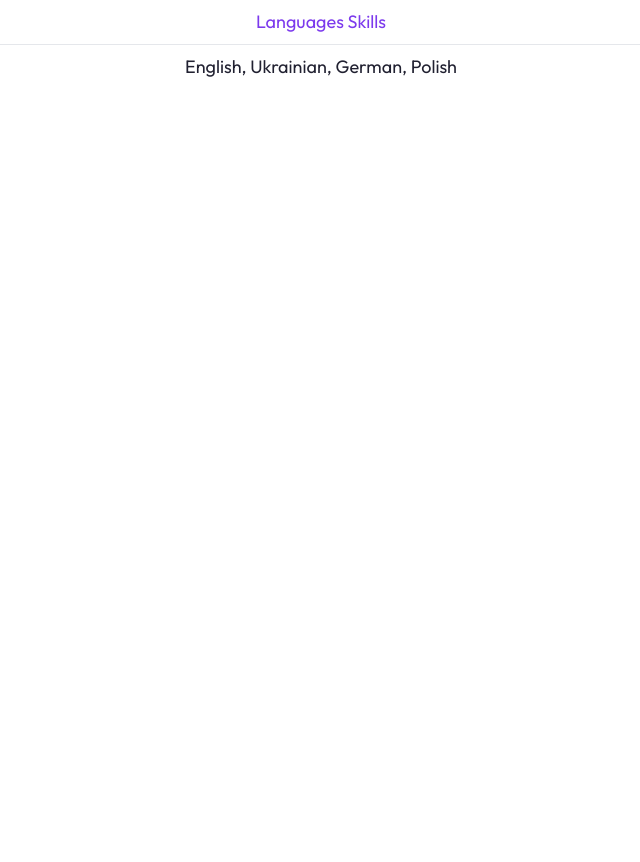
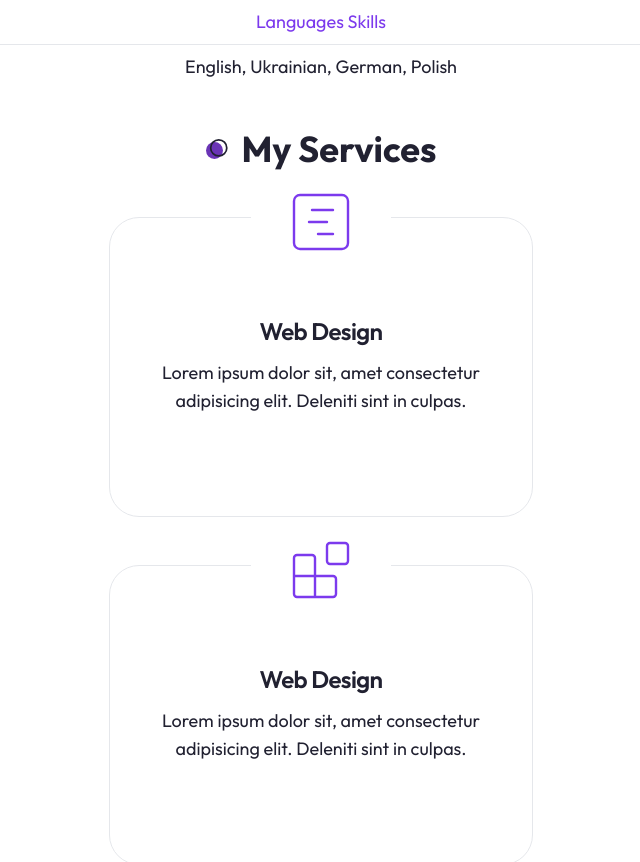
Before and after one commit to volodymyrfilon/portfolio-website, a Next.js app: page / in a window 1280 px wide. Shown: the part 1460-2322 px from the top of the page, without its empty margins (319-959 px from the left). Built offline with nearby package versions, Linux system fonts and the light colour scheme.

Commit message:
feat: services section

```diff
--- a/app/globals.css
+++ b/app/globals.css
@@ -45,8 +45,7 @@
 		--secondary-foreground: 300 0% 100%
 		--tertiary: 237 22% 20%
 		--muted: 215 27.9% 16.9%;
-		/* --muted-foreground: 217.9 10.6% 64.9%; */
-		--muted-foreground: 237 13% 63%;
+		--muted-foreground: 217.9 10.6% 64.9%;
 		--accent: 215 27.9% 16.9%;
 		/* --accent-foreground: 210 20% 98%; */
 		--accent-foreground: 300 0% 100%
--- a/app/page.jsx
+++ b/app/page.jsx
@@ -1,11 +1,13 @@
 import About from '@/components/About'
 import Hero from '@/components/Hero'
+import Services from '@/components/Services'
 
 export default function Home() {
 	return (
 		<main>
 			<Hero />
 			<About />
+			<Services />
 		</main>
 	)
 }
--- /dev/null
+++ b/components/Services.jsx
@@ -0,0 +1,64 @@
+import { Blocks, GanttChartSquare, Gem } from 'lucide-react'
+import {
+	Card,
+	CardContent,
+	CardDescription,
+	CardHeader,
+	CardTitle,
+} from './ui/card'
+
+const serviceData = [
+	{
+		icon: <GanttChartSquare size={72} strokeWidth={0.8} />,
+		title: 'Web Design',
+		description:
+			'Lorem ipsum dolor sit, amet consectetur adipisicing elit. Deleniti sint in culpas.',
+	},
+	{
+		icon: <Blocks size={72} strokeWidth={0.8} />,
+		title: 'Web Design',
+		description:
+			'Lorem ipsum dolor sit, amet consectetur adipisicing elit. Deleniti sint in culpas.',
+	},
+	{
+		icon: <Gem size={72} strokeWidth={0.8} />,
+		title: 'Web Design',
+		description:
+			'Lorem ipsum dolor sit, amet consectetur adipisicing elit. Deleniti sint in culpas.',
+	},
+]
+
+const Services = () => {
+	return (
+		<section className='mb-12 xl:mb-36'>
+			<div className='container mx-auto'>
+				<h2 className='section-title mb-12 xl:mb-24 text-center mx-auto'>
+					My Services
+				</h2>
+				{/* grid items */}
+				<div className='grid xl:grid-cols-3 justify-center gap-y-12 xl:gap-y-24 xl:gap-x-8'>
+					{serviceData.map((item, index) => (
+						<Card
+							className='w-full max-w-[424px] h-[300px] flex flex-col pt-16 pb-10 justify-center items-center relative'
+							key={index}
+						>
+							<CardHeader className='text-primary absolute -top-[60px]'>
+								<div className='w-[140px] h-[80px] bg-white dark:bg-background flex justify-center items-center'>
+									{item.icon}
+								</div>
+							</CardHeader>
+							<CardContent className='text-center'>
+								<CardTitle className='mb-4'>{item.title}</CardTitle>
+								<CardDescription className='text-lg'>
+									{item.description}
+								</CardDescription>
+							</CardContent>
+						</Card>
+					))}
+				</div>
+			</div>
+		</section>
+	)
+}
+
+export default Services
--- a/components/ui/card.jsx
+++ b/components/ui/card.jsx
@@ -1,50 +1,61 @@
-import * as React from "react"
+import * as React from 'react'
 
-import { cn } from "@/lib/utils"
+import { cn } from '@/lib/utils'
 
 const Card = React.forwardRef(({ className, ...props }, ref) => (
 	<div
 		ref={ref}
-    className={cn("rounded-lg border bg-card text-card-foreground shadow-sm", className)}
-    {...props} />
+		className={cn(
+			'rounded-[30px] border bg-background text-card-foreground',
+			className
+		)}
+		{...props}
+	/>
 ))
-Card.displayName = "Card"
+Card.displayName = 'Card'
 
 const CardHeader = React.forwardRef(({ className, ...props }, ref) => (
 	<div
 		ref={ref}
-    className={cn("flex flex-col space-y-1.5 p-6", className)}
-    {...props} />
+		className={cn('flex flex-col space-y-1.5 p-6', className)}
+		{...props}
+	/>
 ))
-CardHeader.displayName = "CardHeader"
+CardHeader.displayName = 'CardHeader'
 
 const CardTitle = React.forwardRef(({ className, ...props }, ref) => (
 	<h3
 		ref={ref}
-    className={cn("text-2xl font-semibold leading-none tracking-tight", className)}
-    {...props} />
+		className={cn(
+			'text-2xl font-semibold leading-none tracking-tight dark:text-white',
+			className
+		)}
+		{...props}
+	/>
 ))
-CardTitle.displayName = "CardTitle"
+CardTitle.displayName = 'CardTitle'
 
 const CardDescription = React.forwardRef(({ className, ...props }, ref) => (
 	<p
 		ref={ref}
-    className={cn("text-sm text-muted-foreground", className)}
-    {...props} />
+		className={cn('text-sm text-muted-foreground', className)}
+		{...props}
+	/>
 ))
-CardDescription.displayName = "CardDescription"
+CardDescription.displayName = 'CardDescription'
 
 const CardContent = React.forwardRef(({ className, ...props }, ref) => (
-  <div ref={ref} className={cn("p-6 pt-0", className)} {...props} />
+	<div ref={ref} className={cn('p-6 pt-0', className)} {...props} />
 ))
-CardContent.displayName = "CardContent"
+CardContent.displayName = 'CardContent'
 
 const CardFooter = React.forwardRef(({ className, ...props }, ref) => (
 	<div
 		ref={ref}
-    className={cn("flex items-center p-6 pt-0", className)}
-    {...props} />
+		className={cn('flex items-center p-6 pt-0', className)}
+		{...props}
+	/>
 ))
-CardFooter.displayName = "CardFooter"
+CardFooter.displayName = 'CardFooter'
 
-export { Card, CardHeader, CardFooter, CardTitle, CardDescription, CardContent }
+export { Card, CardContent, CardDescription, CardFooter, CardHeader, CardTitle }
```
Lines whose indentation alone changed are shown as unchanged.
